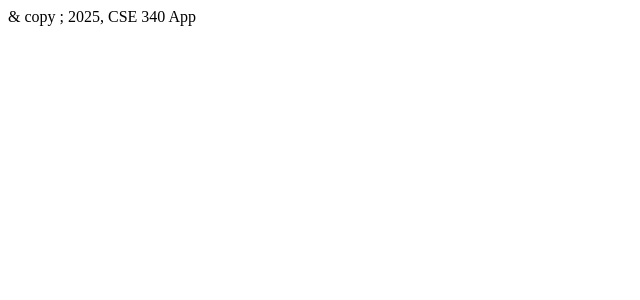
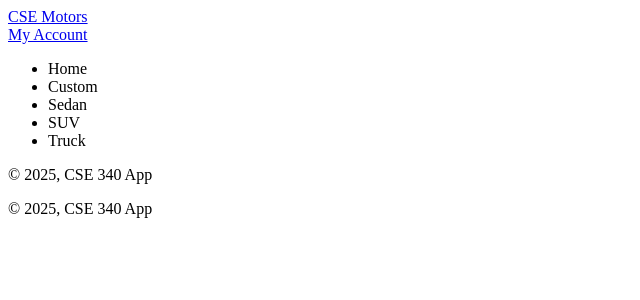
Before and after one commit to flixjavier/cse340-starter, a Node server app: template views/partials/footer.ejs in a window 1280 px wide. Shown: the top 300 px of the page, without its empty margins (0-640 px from the left). Run offline with Node 20, Linux system fonts and the light colour scheme; the template is opened without the code that fills it: most values are stand-ins (such as "Sample title", 1, 10 or a date in 2020); some libraries are stand-ins or nearby versions.

Commit message:
correct bugs

```diff
--- a/server.js
+++ b/server.js
@@ -11,6 +11,13 @@ const app = express()
 const static = require("./routes/static")
 
 const expressLayouts = require("express-ejs-layouts")
+/* ***********************
+ * View Engine and Templates
+ *************************/
+app.set("view engine", "ejs")
+app.use(expressLayouts)
+app.set("layout", "./layouts/layout")
+
 
 /* ***********************
  * Routes
@@ -21,13 +28,6 @@ app.use(static)
 app.get('/',function(req,res){
   res.render('index', {title: 'Home'})
 })
-
-/* ***********************
- * View Engine and Templates
- *************************/
-app.set("view engine", "ejs")
-app.use(expressLayouts)
-app.set("layout", "./layouts/layout")
 
 /* ***********************
  * Local Server Information
--- a/views/layouts/layout.ejs
+++ b/views/layouts/layout.ejs
@@ -9,7 +9,7 @@
     <main>
       <%- body %>
     </main>
-    <%- include ../partials/footer %>
+    <%- include('../partials/footer') %>
   </div>
 </body>
 </html>
--- a/views/partials/footer.ejs
+++ b/views/partials/footer.ejs
@@ -1,5 +1,5 @@
 <% const d = new Date()
 let year = d.getFullYear() %>
 <footer>
-	<p class="copyright">& copy ; <%= year %>, CSE 340 App</p>
+	<p class="copyright">&copy; <%= year %>, CSE 340 App</p>
 </footer>
--- a/views/partials/head.ejs
+++ b/views/partials/head.ejs
@@ -1,7 +1,7 @@
 <head>
 	<meta charset="UTF-8" />
 	<meta http-equiv="X-UA-Compatible" content="IE=edge" />
-	<meta viewport="width=device-width, initial-scale=1.0" />
+	<meta name="viewport" content="width=device-width, initial-scale=1.0" />
 	<title><%- title %> | CSE 340 App</title>
 	<link rel="stylesheet" href="/css/styles.css" />
 </head>
```
